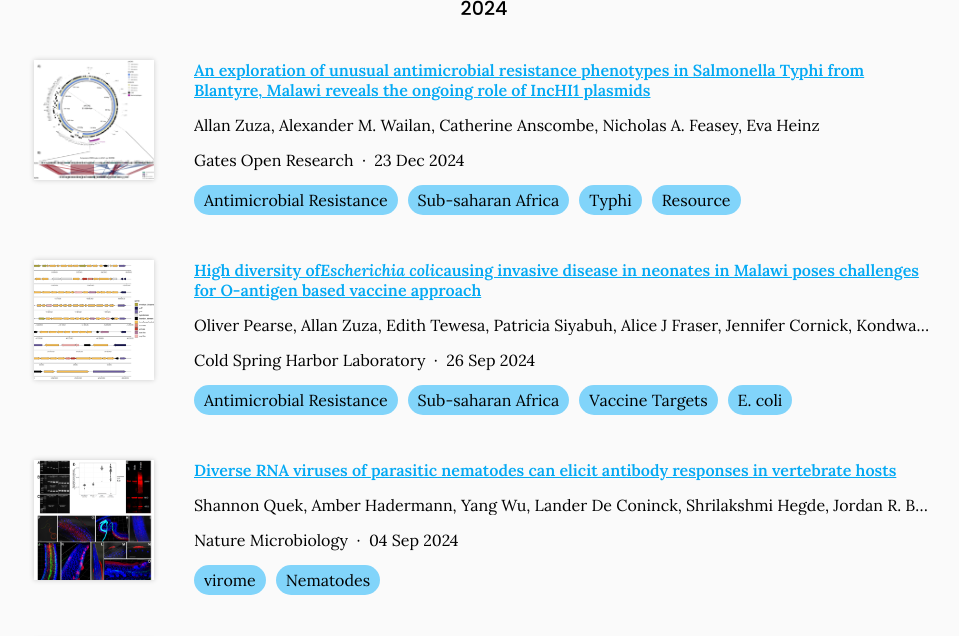
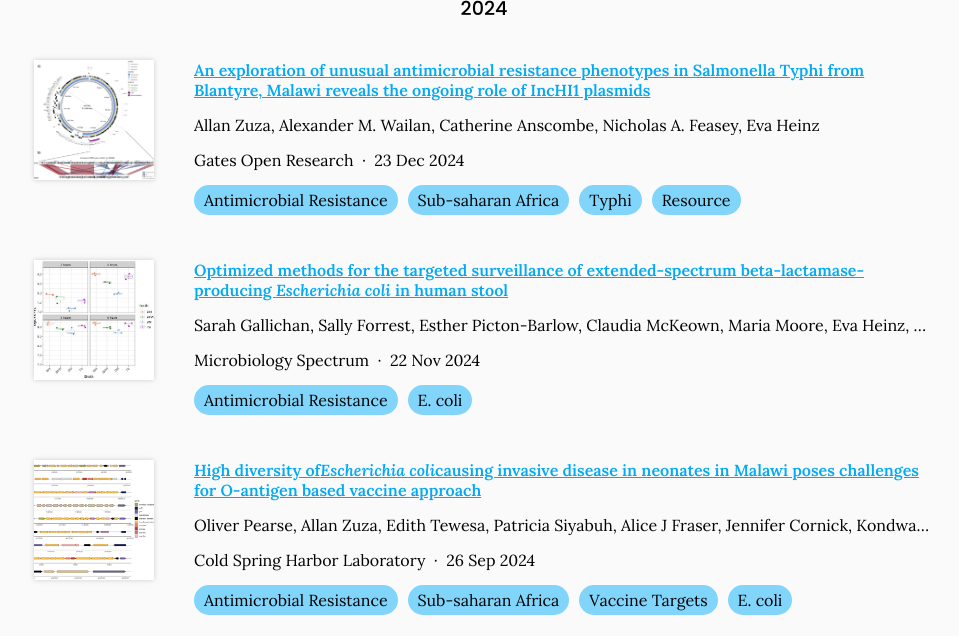
Before and after one commit to Evo-MInt/MicGen-lab-website, a Jekyll site: the page built from research/index.md, in a window 1280 px wide and 1400 px high, scrolled down 1001 px, cut to the strip 0-636 px from the top of the window. Shown: the whole strip, without its empty margins (156-1115 px from the left). Built offline with Jekyll 4.4.1, drawn with Linux system fonts in a browser that asks for light colours; some of the changed text lies outside the part shown.

Commit message:
Generate citations

```diff
--- a/_data/citations.yaml
+++ b/_data/citations.yaml
@@ -103,9 +103,9 @@
   - Antimicrobial Resistance
   - Vaccine Targets
   - Surface Proteins
-- id: doi:10.1101/2024.04.02.24305201
-  title: Optimised methods for the targeted surveillance of extended-spectrum beta-lactamase
-    producing Escherichia coli in human stool
+- id: doi:10.1128/spectrum.01058-24
+  title: "Optimized methods for the targeted surveillance of extended-spectrum beta-lactamase-producing\n\
+    \            <i>Escherichia coli</i>\n            in human stool"
   authors:
   - Sarah Gallichan
   - Sally Forrest
@@ -113,12 +113,12 @@
   - Claudia McKeown
   - Maria Moore
   - Eva Heinz
-  - Nicholas A Feasey
-  - Joseph M Lewis
-  - Fabrice E Graf
-  publisher: Cold Spring Harbor Laboratory
-  date: '2024-04-03'
-  link: https://doi.org/gtp56t
+  - Nicholas A. Feasey
+  - Joseph M. Lewis
+  - Fabrice E. Graf
+  publisher: Microbiology Spectrum
+  date: '2024-11-22'
+  link: https://doi.org/g8wrf2
   image: images/Gallichan.jpg
   tags:
   - Antimicrobial Resistance
```
